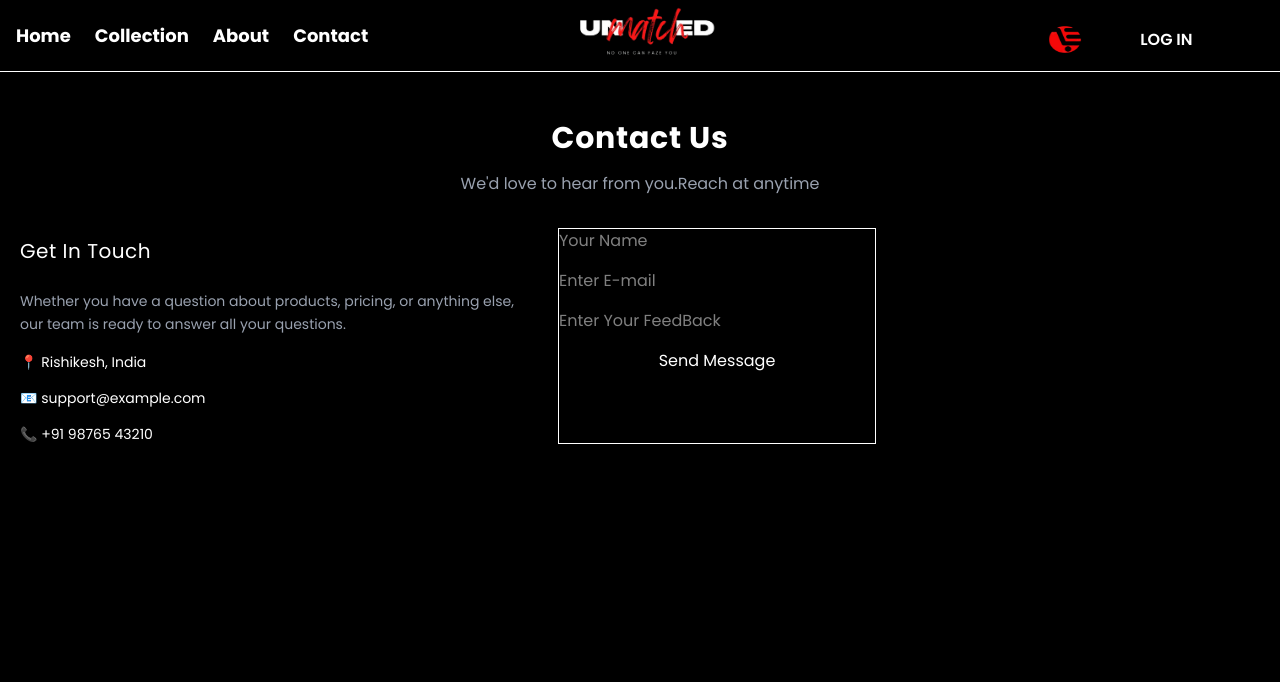
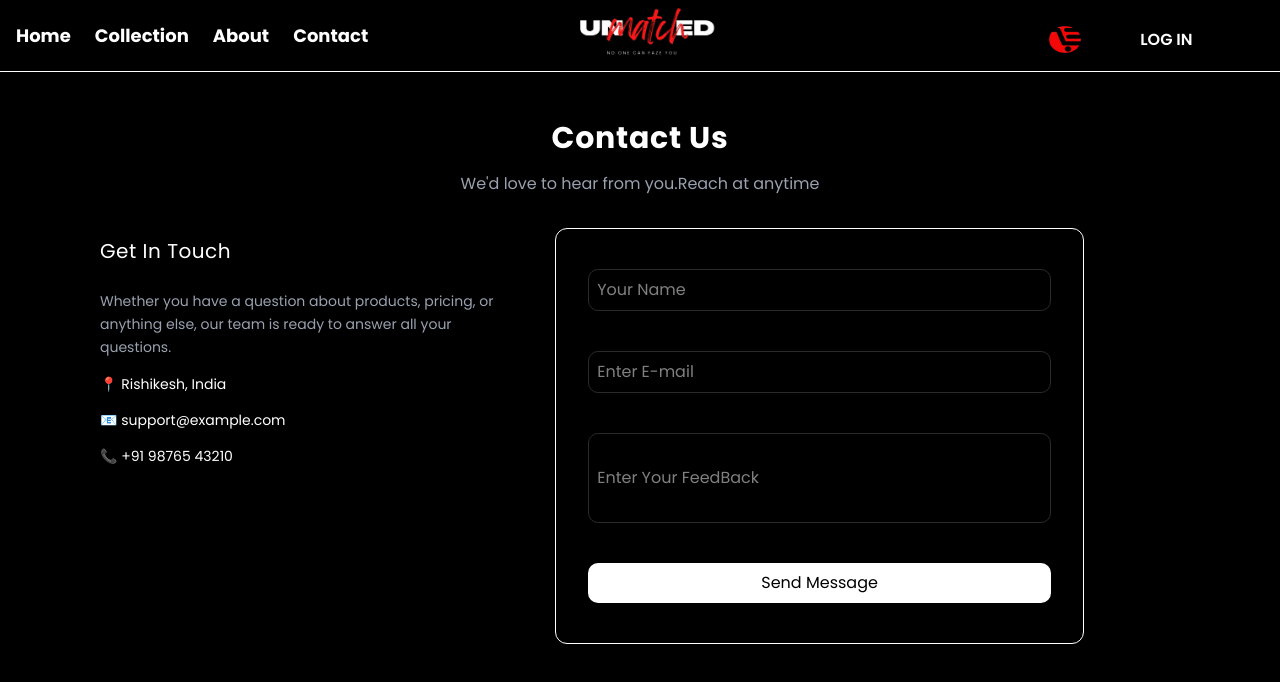
Before and after one commit to rahulrat-hub/E-commerce, a React (Vite) app: page /Contact in a window 1280 px wide. Shown: the top 682 px of the page. Built offline with nearby package versions, Linux system fonts and the light colour scheme.

Commit message:
contact page add

```diff
--- a/src/pages/Contact.jsx
+++ b/src/pages/Contact.jsx
@@ -12,7 +12,7 @@ function Contact() {
 
 
 {/* {Flex} */}
-<div className="flex max-w-4xl px-5 gap-10 my-8">
+<div className="flex max-w-5xl px-5 gap-10 my-8 ml-20">
 
 {/* {LEFT INFO} */}
 <motion.div className="">
@@ -29,31 +29,31 @@ function Contact() {
 
 {/* {RIGHT INFO} */}
 
-<motion.form className='flex flex-col gap-4 border border-white'>
+<motion.form className='flex flex-col gap-10 py-10 px-8 border border-white w-full h-full rounded-xl'>
 
 {/* {NAME} */}
 <input type="text"
 placeholder='Your Name'
-className='text-white'
+className='text-white  border border-[#2A2A2A] py-2 px-2 rounded-[10px] hover:border-white transition-all duration-300 ease-in-out'
 />
 
 {/* {EMAIL} */}
 
 <input type="text"
 placeholder='Enter E-mail'
-className='text-white'
+className='text-white  border border-[#2A2A2A] py-2 px-2 rounded-[10px] hover:border-white transition-all duration-300 ease-in-out'
 />
 
 {/* {FEEDBACK} */}
 
 <input type="text"
 placeholder='Enter Your FeedBack'
-className='text-white'
+className='text-white  border border-[#2A2A2A] py-8 px-2  rounded-[10px] focus:bg-white transition-color duration-300 ease-in'
 />
 
 {/* {BUTTON} */}
 
-<button className='text-white'>Send Message</button>
+<button className='text-black bg-white hover:bg-gray-200 py-2 px-2 rounded-[10px] transition cursor-pointer'>Send Message</button>
 </motion.form>
 
 
```
